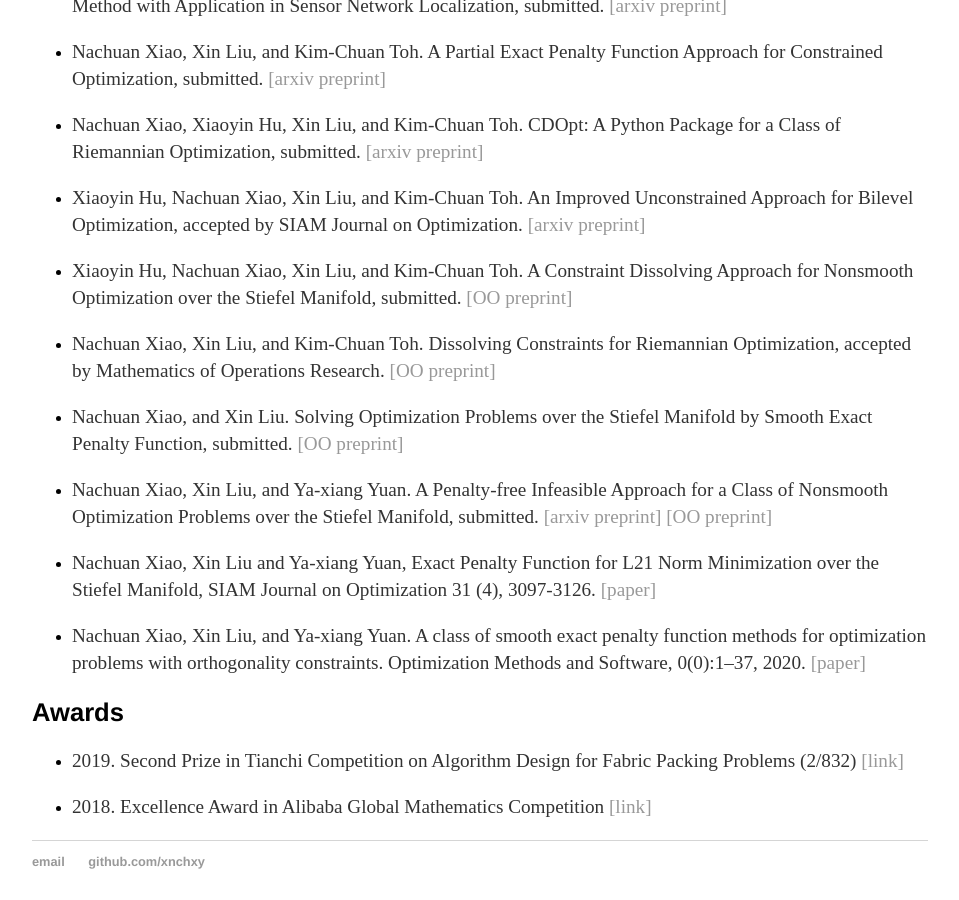
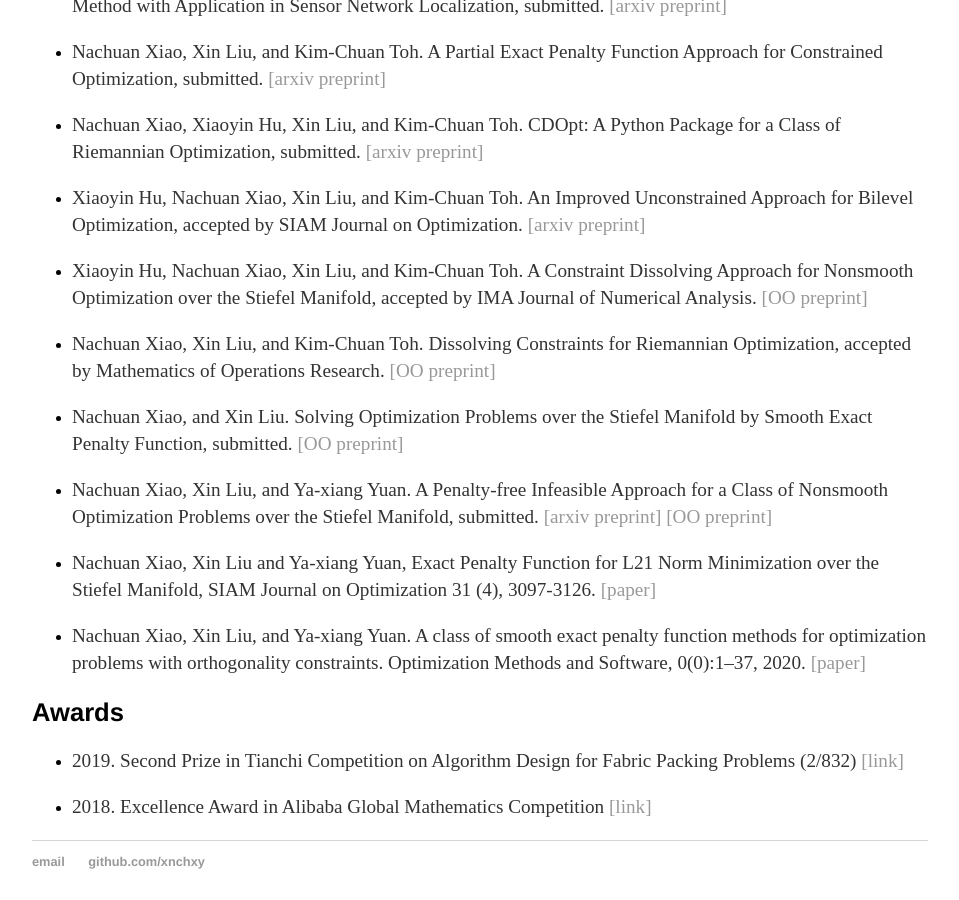
Before and after one commit to xnchxy/xnchxy.github.io, a Jekyll site: the page built from index.html, in a window 1280 px wide and 900 px high, scrolled down 1166 px. Shown: the whole window, without its empty margins (160-1119 px from the left). Built offline with Jekyll 4.4.1, drawn with Linux system fonts in a browser that asks for light colours.

Commit message:
Update index.html

```diff
--- a/index.html
+++ b/index.html
@@ -26,7 +26,7 @@
 		<li><p>Nachuan Xiao, Xin Liu, and Kim-Chuan Toh. A Partial Exact Penalty Function Approach for Constrained Optimization, submitted. <a href="https://arxiv.org/abs/2304.01467">[arxiv preprint] </a></p></li>
 		<li><p>Nachuan Xiao, Xiaoyin Hu, Xin Liu, and Kim-Chuan Toh. CDOpt: A Python Package for a Class of Riemannian Optimization, submitted. <a href="https://arxiv.org/abs/2212.02698">[arxiv preprint] </a></p></li>
 		<li><p>Xiaoyin Hu, Nachuan Xiao, Xin Liu, and Kim-Chuan Toh. An Improved Unconstrained Approach for Bilevel Optimization, accepted by SIAM Journal on Optimization. <a href="https://arxiv.org/abs/2208.00732">[arxiv preprint] </a></p></li>
-		<li><p>Xiaoyin Hu, Nachuan Xiao, Xin Liu, and Kim-Chuan Toh. A Constraint Dissolving Approach for Nonsmooth Optimization over the Stiefel Manifold, submitted. <a href="http://www.optimization-online.org/DB_HTML/2022/05/8924.html">[OO preprint] </a></p></li>
+		<li><p>Xiaoyin Hu, Nachuan Xiao, Xin Liu, and Kim-Chuan Toh. A Constraint Dissolving Approach for Nonsmooth Optimization over the Stiefel Manifold, accepted by IMA Journal of Numerical Analysis. <a href="http://www.optimization-online.org/DB_HTML/2022/05/8924.html">[OO preprint] </a></p></li>
 		<li><p>Nachuan Xiao, Xin Liu, and Kim-Chuan Toh. Dissolving Constraints for Riemannian Optimization, accepted by Mathematics of Operations Research. <a href="http://www.optimization-online.org/DB_HTML/2022/03/8834.html">[OO preprint] </a></p></li>
 		<li><p>Nachuan Xiao, and Xin Liu. Solving Optimization Problems over the Stiefel Manifold by Smooth Exact Penalty Function, submitted. <a href="http://www.optimization-online.org/DB_HTML/2021/10/8628.html">[OO preprint]</a></p></li>
 		<li><p>Nachuan Xiao, Xin Liu, and Ya-xiang Yuan. A Penalty-free Infeasible Approach for a Class of Nonsmooth Optimization Problems over the Stiefel Manifold, submitted. <a href="https://arxiv.org/abs/2103.03514v2">[arxiv preprint] <a href="http://www.optimization-online.org/DB_HTML/2021/03/8285.html">[OO preprint]</a></p></li>
```
